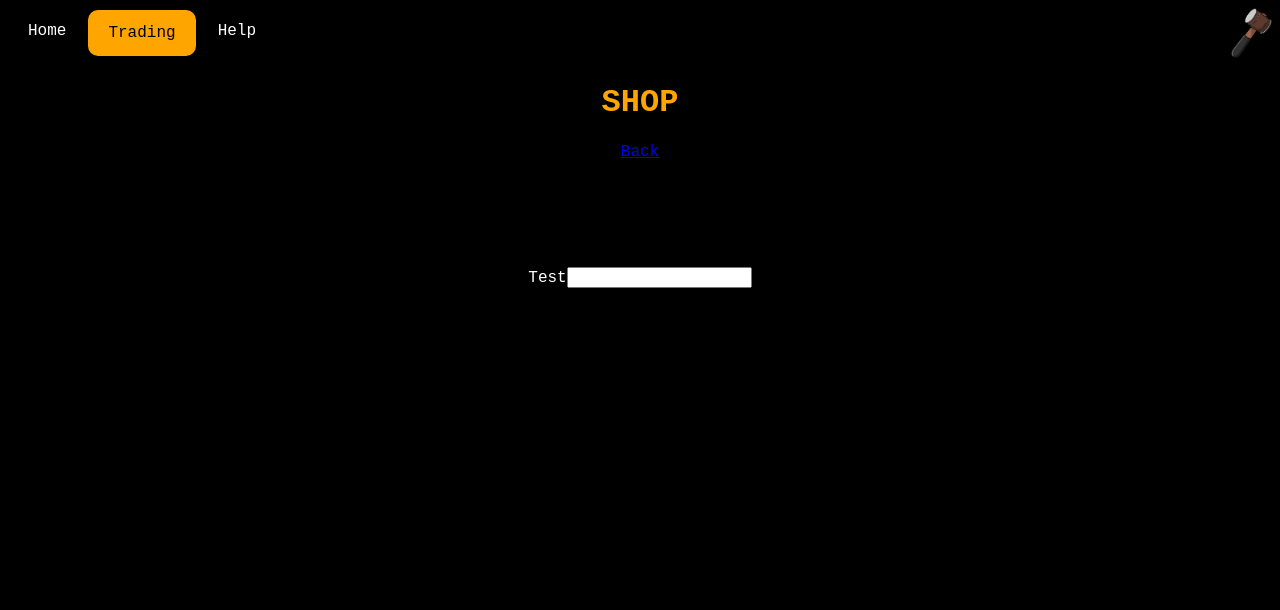
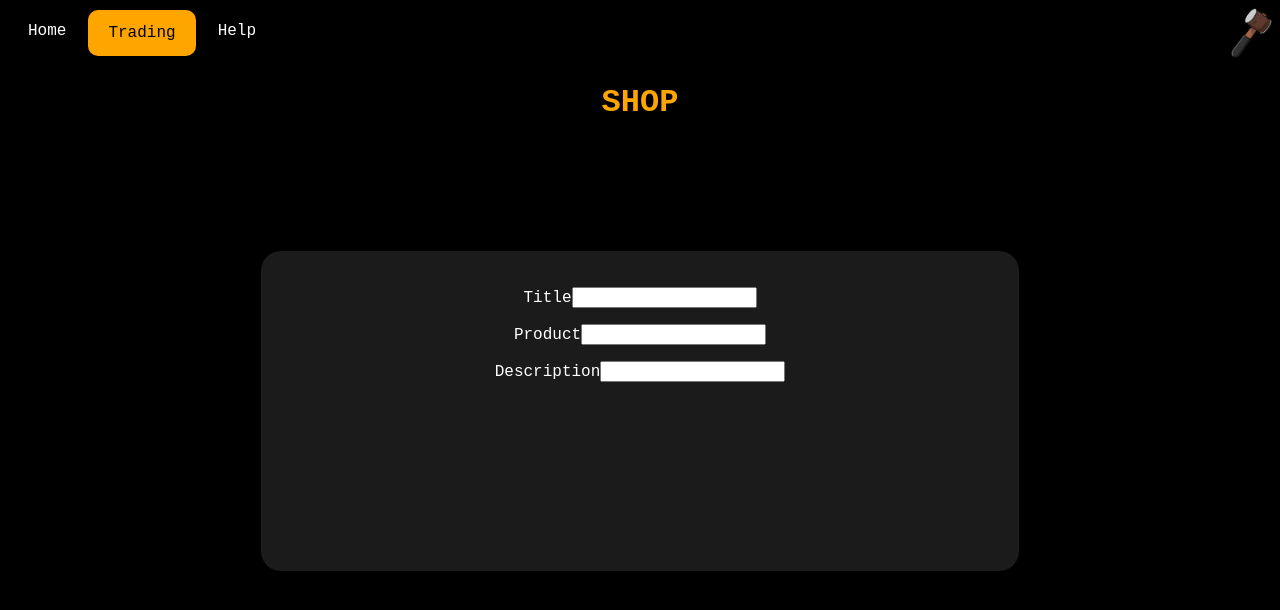
Before and after one commit to Jaorow/scraps, a plain HTML site: page trading.html in a window 1280 px wide. Drawn offline with Linux system fonts and the light colour scheme.

Commit message:
--update trading--

```diff
--- a/styles/main.css
+++ b/styles/main.css
@@ -3,6 +3,7 @@
     --fonts: 'Courier New', Courier, monospace;
     /* --main-color: #32363a;   */
     --main-color: black;
+    --hover-box: #202020dd;
     --text-color: #ffffff;
 
 
@@ -18,6 +19,16 @@ body{
     background-color: var(--main-color);
     text-align: center;
     color: var(--text-color);
+
+}
+
+#post{
+    background-color: var(--hover-box);
+    margin-left: 20%;
+    margin-right: 20%;
+    height: 300px;
+    border-radius: 20px;
+    padding-top: 20px;
 
 }
 
--- a/trading.html
+++ b/trading.html
@@ -30,21 +30,26 @@
 
 
     <h1 class = "title">SHOP</h1>
-    <a href="trading.html">Back</a>
+
     <br><br><br><br><br><br>
 
 
 
-    <form name = "post" netlify>
-        <p>
-            <lable>Test<input type"text" name="name"></lable>
-        </p>
+
+        <form id = "post" name = "post" netlify>
+            <p>
+                <lable>Title<input type"text" name="Title"></lable>
+            </p>
+            <p>
+                <lable>Product<input type"text" name="product"></lable>
+            </p>
+
+            <p>
+                <lable>Description<input type"text" name="des"></lable>
+            </p>
 
 
-
-
-    </form>
-
+        </form>
 
 </body>
 </html>
```
Also changed, not shown: form.html (added, +8 -0 lines).
